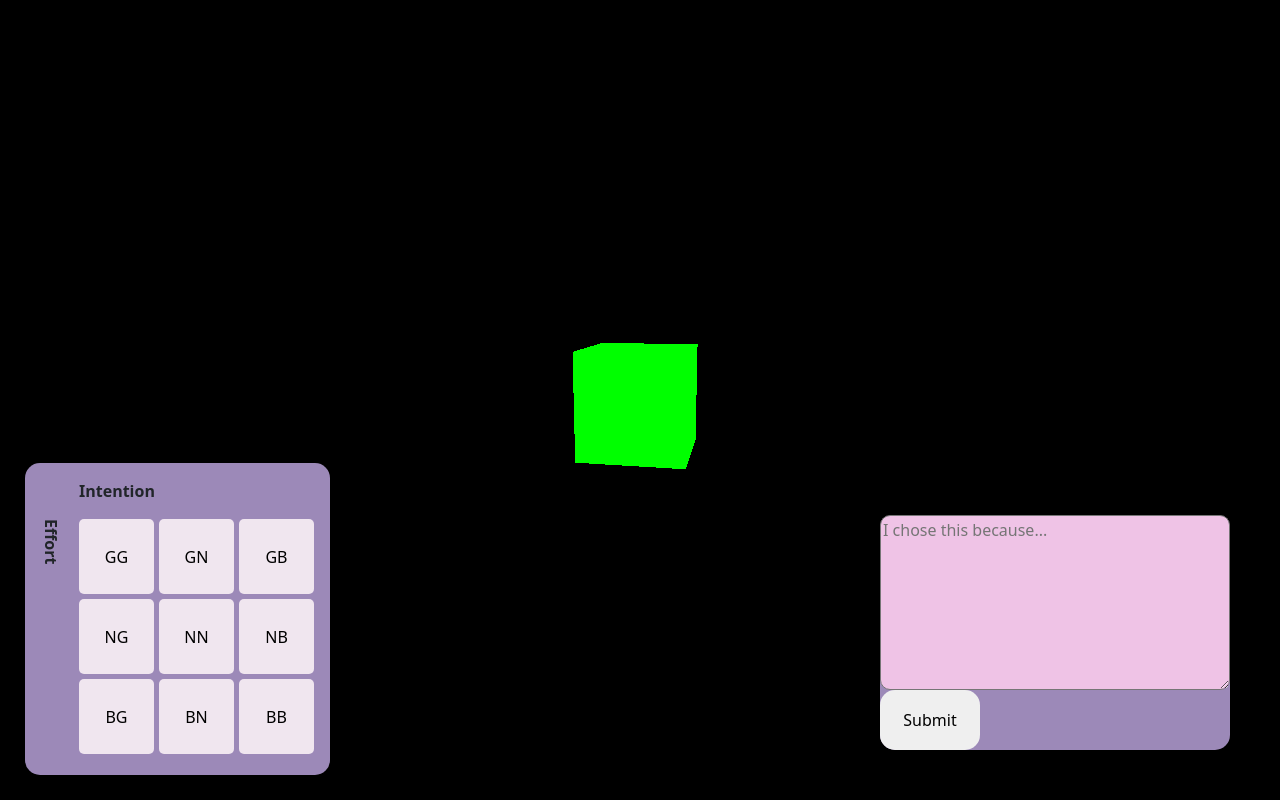
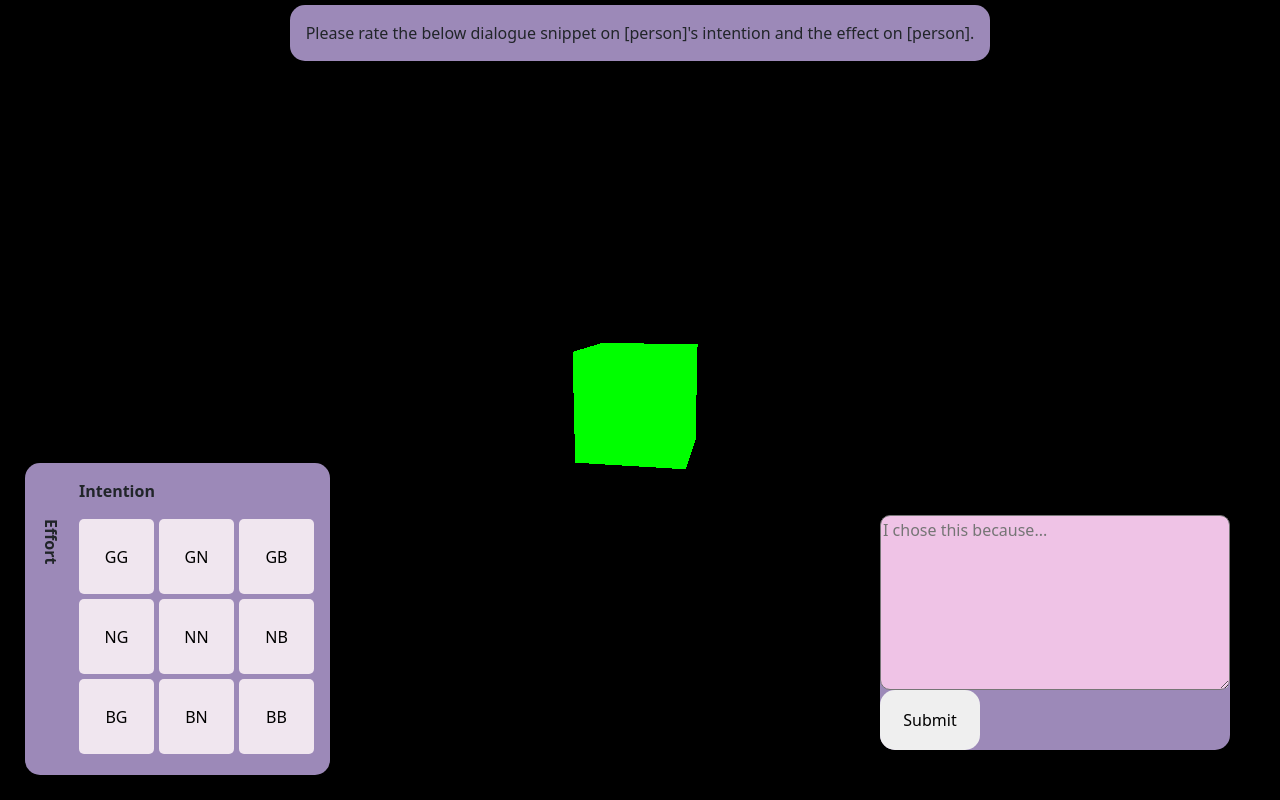
Before and after one commit to jaczhi/prideal-world, a React (Create React App) app in the folder website/: page /scenario1 in a window 1280 px wide. Built offline with nearby package versions, Linux system fonts and the light colour scheme.

Commit message:
Added dialogue prompt

```diff
--- a/website/src/pages/scenario1/Scenario1.js
+++ b/website/src/pages/scenario1/Scenario1.js
@@ -56,6 +56,10 @@ function Scenario1() {
     return (
         <div className="App">
             <div className="overlay">
+                <div className="dialogue">
+                    Please rate the below dialogue snippet on [person]'s intention and the effect on [person].
+                </div>
+
                 <div className="rating-grid">
                     <RatingGrid onRating={onRating}/>
                 </div>
--- a/website/src/pages/scenarios.css
+++ b/website/src/pages/scenarios.css
@@ -10,6 +10,15 @@
     z-index: 10;
     width: 100vw;
     height: 100vh;
+}
+
+.dialogue {
+    padding: 1rem;
+    margin: auto;
+    background-color: #9C89B8;
+    width: fit-content;
+    margin-top: 5px;
+    border-radius: 15px;
 }
 
 .topcanvas {
```
